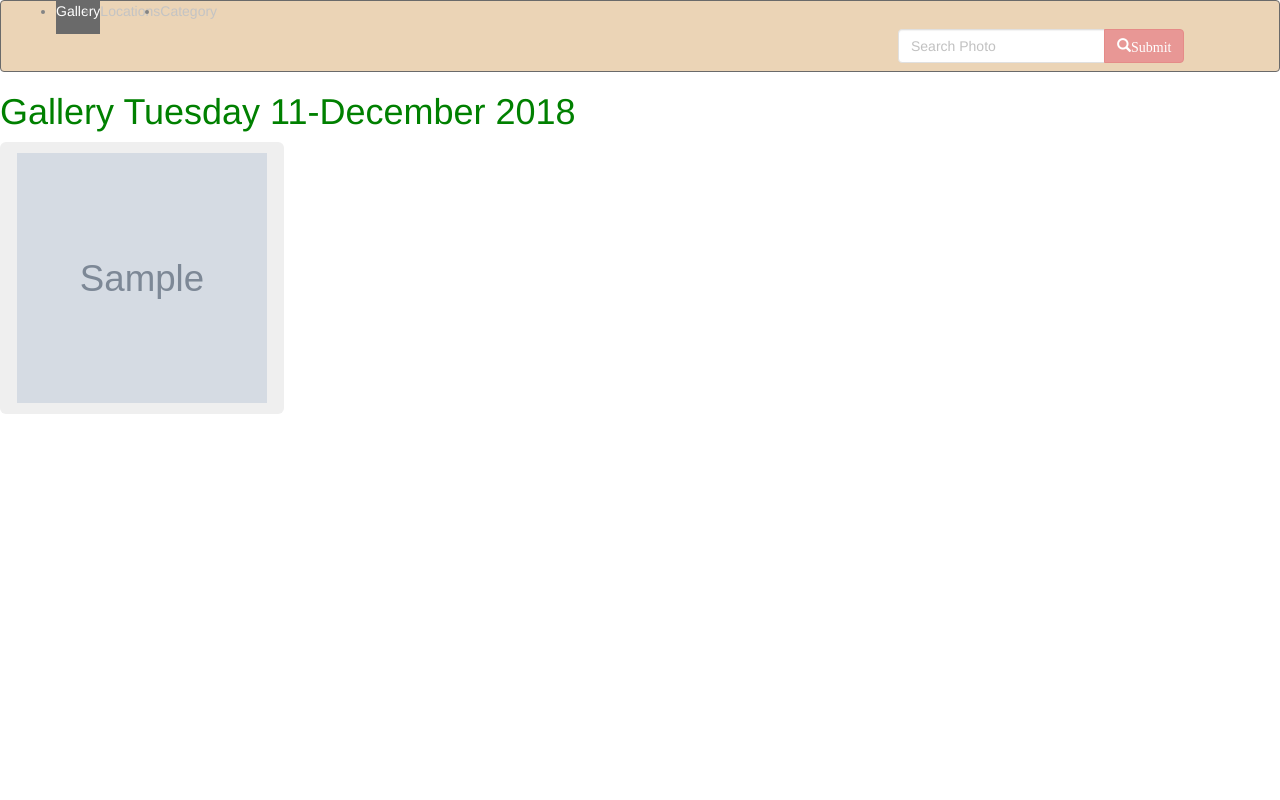
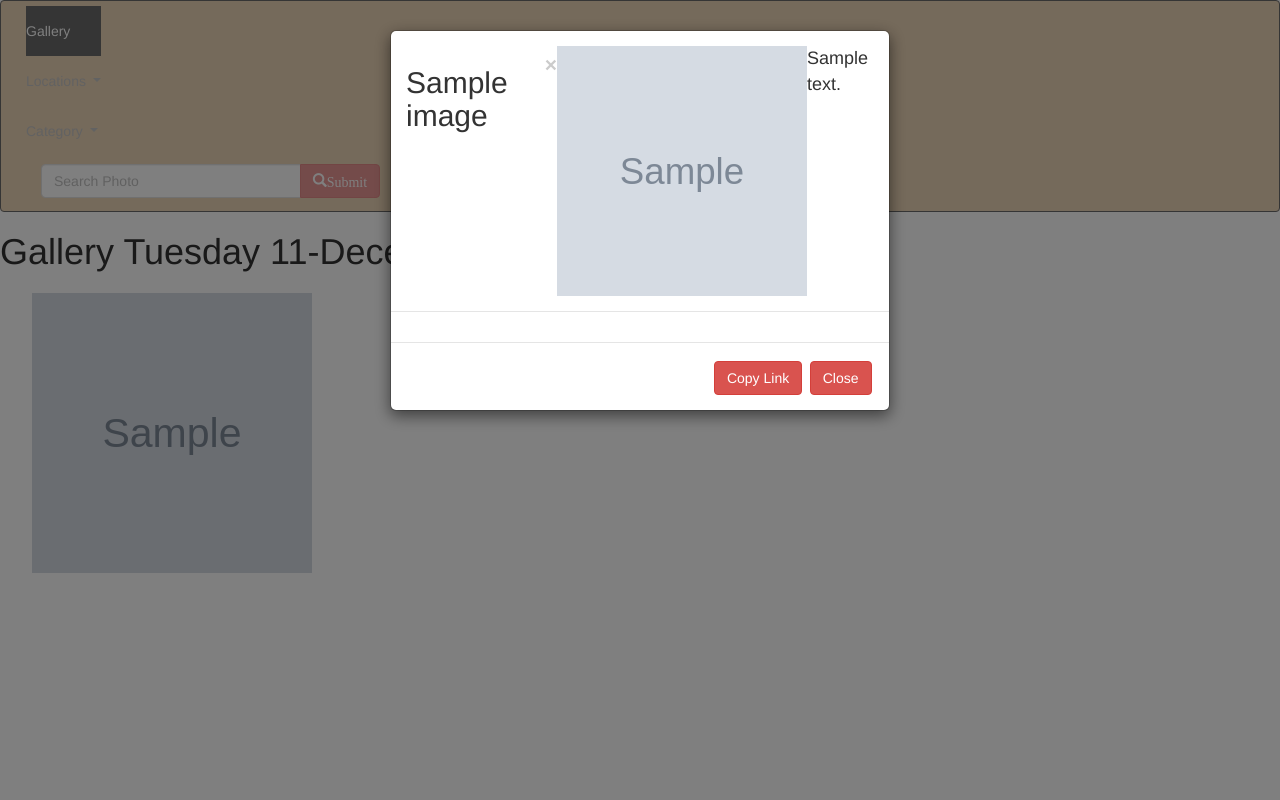
Before and after one commit to theonilahtash/My-Gallery, a Django app: page /today/ in a window 1280 px wide, after a click that opens the changed part. Run offline with Django 3.2, Linux system fonts and the light colour scheme; tables that the repository leaves empty hold one stand-in row (values such as "Sample post"); grey boxes marked "Sample" are stand-in pictures; some libraries are stand-ins or nearby versions.

Commit message:
styled my application

```diff
--- a/pix/templates/all-photos/base.html
+++ b/pix/templates/all-photos/base.html
@@ -1,4 +1,4 @@
-{% load bootstrap3 %}
+{% load bootstrap4 %}
  {% load static%}
 <!DOCTYPE html>
 <html>
@@ -13,6 +13,11 @@
      {% block styles %}
      {% bootstrap_css %}
     <link rel="stylesheet" href="{% static 'css/basephotos.css' %}">
+    <style>
+        #image:hover {
+            border: 10px brown;
+        }
+    </style>
      {% endblock %}
 
 </head>
--- a/pix/templates/all-photos/search.html
+++ b/pix/templates/all-photos/search.html
@@ -1,4 +1,5 @@
-{%extends 'all-photos/base.html'%} {% block content %}
+{%extends 'all-photos/base.html'%}
+{% block content %}
 <div class="container">
 
     <div class="row">
--- a/pix/templates/all-photos/today-photos.html
+++ b/pix/templates/all-photos/today-photos.html
@@ -1,14 +1,85 @@
-{% extends 'all-photos/base.html' %} {% block content %} {{block.super}}
+{% extends 'all-photos/base.html' %}
+{% block content %}
+{{block.super}}
+<link rel="stylesheet" href="https://www.w3schools.com/w3css/4/w3.css">
+<link rel="stylesheet" href="https://maxcdn.bootstrapcdn.com/bootstrap/3.3.7/css/bootstrap.min.css">
+<script src="https://ajax.googleapis.com/ajax/libs/jquery/3.3.1/jquery.min.js"></script>
+<script src="https://maxcdn.bootstrapcdn.com/bootstrap/3.3.7/js/bootstrap.min.js"></script>
 
-<div class="container-fluid" style="font-size:300%" ;></div>
-<!-- displaying images -->
+<script>
+function CopyFunction() {
+  var copyText = document.getElementById("imagelink");
+  copyText.select();
+  document.execCommand("copy");
+  alert("Copied the text: " + copyText.value);
+}
+</script>
+<div style="text-align: center" class="container">
+    <style>
+        img:hover {
+            animation: shake 0.5s;
+            animation-iteration-count: infinite;
+
+        }
+
+        @keyframes shake {
+            0% {
+                transform: translate(1px, 1px) rotate(0deg);
+            }
+
+            10% {
+                transform: translate(-1px, -2px) rotate(-1deg);
+            }
+
+            20% {
+                transform: translate(-3px, 0px) rotate(1deg);
+            }
+
+            30% {
+                transform: translate(3px, 2px) rotate(0deg);
+            }
+
+            40% {
+                transform: translate(1px, -1px) rotate(1deg);
+            }
+
+            50% {
+                transform: translate(-1px, 2px) rotate(-1deg);
+            }
+
+            60% {
+                transform: translate(-3px, 1px) rotate(0deg);
+            }
+
+            70% {
+                transform: translate(3px, 1px) rotate(-1deg);
+            }
+
+            80% {
+                transform: translate(-1px, -1px) rotate(1deg);
+            }
+
+            90% {
+                transform: translate(1px, 2px) rotate(0deg);
+            }
+
+            100% {
+                transform: translate(1px, -2px) rotate(-1deg);
+            }
+        }
+
+</style>
+</div>
+ <div class="container-fluid">
+ <!-- displaying images  -->
     <div class="row">
-    {% for post in photos %}
+
+    {% for photo in photos %}
 
     <div class="col-md-3">
-        <!-- modal button-->
-        <button type="button" class="btn btn-lg" data-toggle="modal" data-target="#myModal{{post.id}}">
-            <img src="{{post.image.url }}" alt="" width="250" height="250">
+        <!-- modal button -->
+         <button type="button" class="btn btn-lg" data-toggle="modal" data-target="#myModal{{photo.id}}">
+             <img src="{{photo.image.url }}" alt="" width="280" height="280">
          </button>
          <br>
      <!-- modal -->
@@ -16,24 +87,33 @@
     {% endfor %}
 </div>
 </div>
-{% for post in photos %}
-<!-- modal content -->
+ {% for photo in photos %}
+ <!-- modal content  -->
  <div class="modal fade" id="myModal{{photo.id}}" role="dialog">
-<div class="modal-dialog modal-lg">
+    <div class="modal-dialog">
+
         <div class="modal-content">
-        {% for pet in photo_item.category.all %}
-        <h3>Category:{{pet}}</h3>
+            <div class="modal-header">
+                <h2>{{ photo.name }}</h2>
+                <button type="button" class="close" data-dismiss="modal">&times;</button>
+                <img src="{{photo.image.url }}" alt="" width="250" height="250">
+                <h4 class="modal-title">{{ photo.description }}</h4>
+            </div>
+
+            <div class="modal-body">
+                {% for category in photo.category.all %}
+                <p>{{ category.name }}</p>
+                {% endfor %} {% for location in photo.location.all %}
+                <p>{{ location.name }}</p>
                 {% endfor %}
-        <img src="{{photo_item.image.url}}" class="img-responsive" alt="Image" style='width:100%;'>
-        <h4>Title: {{ photo_item.title}}</h4>
-        <h4>Name:{{photo_item.name}}</h4>
-        <h4>Description:{{ photo_item.description }}</h4>
+            </div>
+
 
             <div class="modal-footer">
-                <button type="button" class="btn btn-danger" onclick="copy('img{{photo.id}}')">Copy Link</button>
+                <button type="button" class="btn btn-danger" onclick="CopyFunction()">Copy Link</button>
                 <button type="button" class="btn btn-danger" data-dismiss="modal">Close</button>
             </div>
         </div>
     </div>
  </div>
-{% endfor %} {% endblock %}
+ {%endfor%}{% endblock %}
--- a/pix/templates/welcome.html
+++ /dev/null
@@ -1,3 +0,0 @@
-{% extends 'all-photos/base.html'%}
-
-<h1> Welcome to my gallery</h1>
```
Also changed, not shown: pix/templates/all-photos/locations.html (+5 -3 lines), pix/templates/gallery.html (added, +12 -0 lines). Lines whose indentation alone changed are shown as unchanged.
